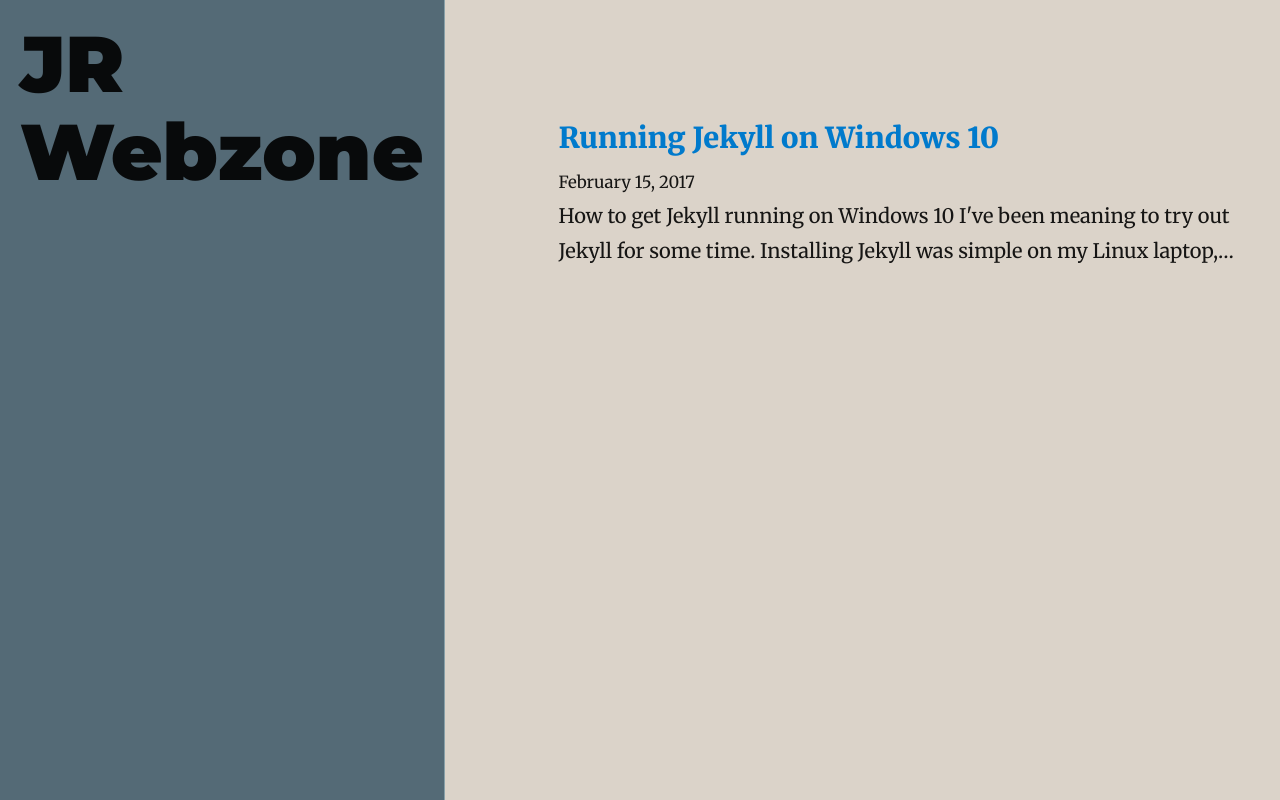
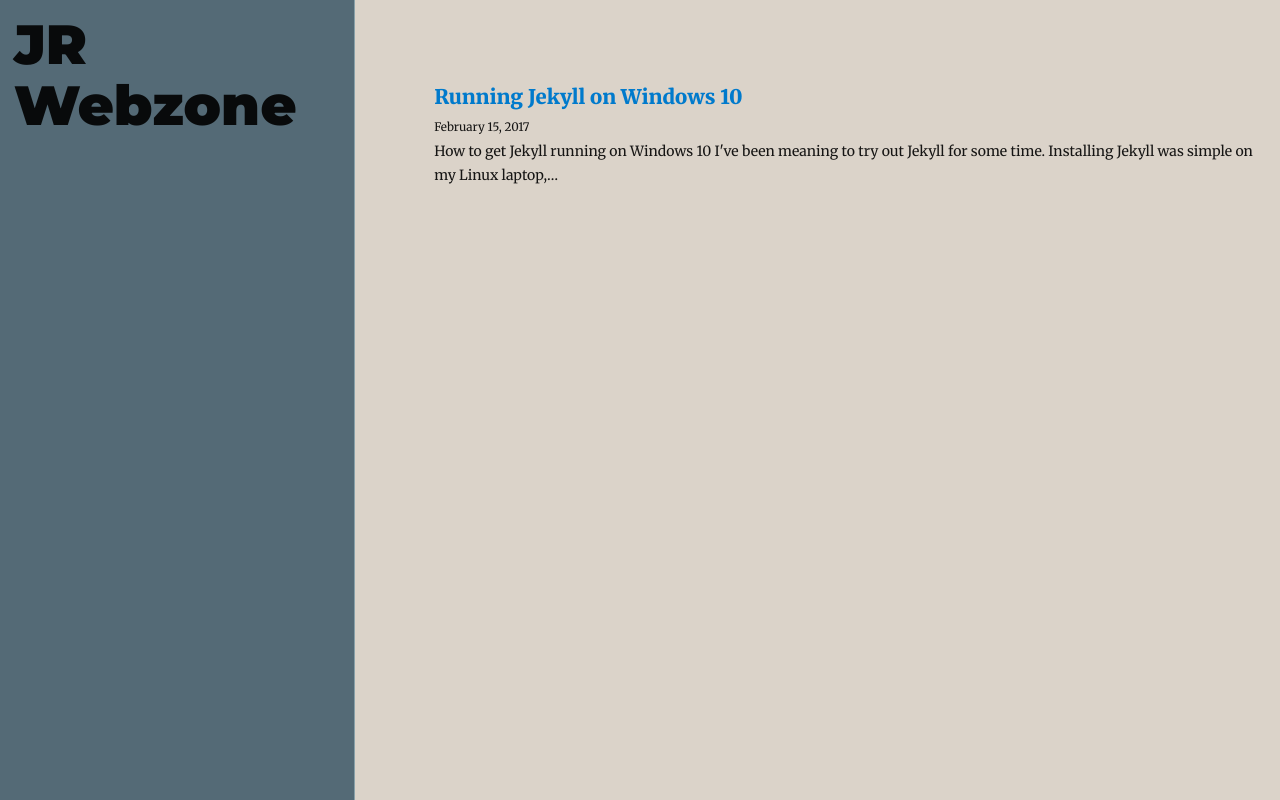
Before and after one commit to jyraukol/gatsby-blog, a Gatsby site: page / in a window 1280 px wide. Built offline with nearby package versions, Linux system fonts and the light colour scheme; Gatsby itself is replaced by a stand-in of ours; some packages are replaced by stand-ins of ours.

Commit message:
Oh, I had zoomed out on my browser, no wonder the font was small...

```diff
--- a/src/utils/typography.js
+++ b/src/utils/typography.js
@@ -2,7 +2,7 @@
 import Wordpress2016 from 'typography-theme-wordpress-2016'
 import twinPeaksTheme from 'typography-theme-twin-peaks'
 
-Wordpress2016.baseFontSize = '20px'
+Wordpress2016.baseFontSize = '14px'
 
 Wordpress2016.overrideThemeStyles = () => ({
   a: {
```
